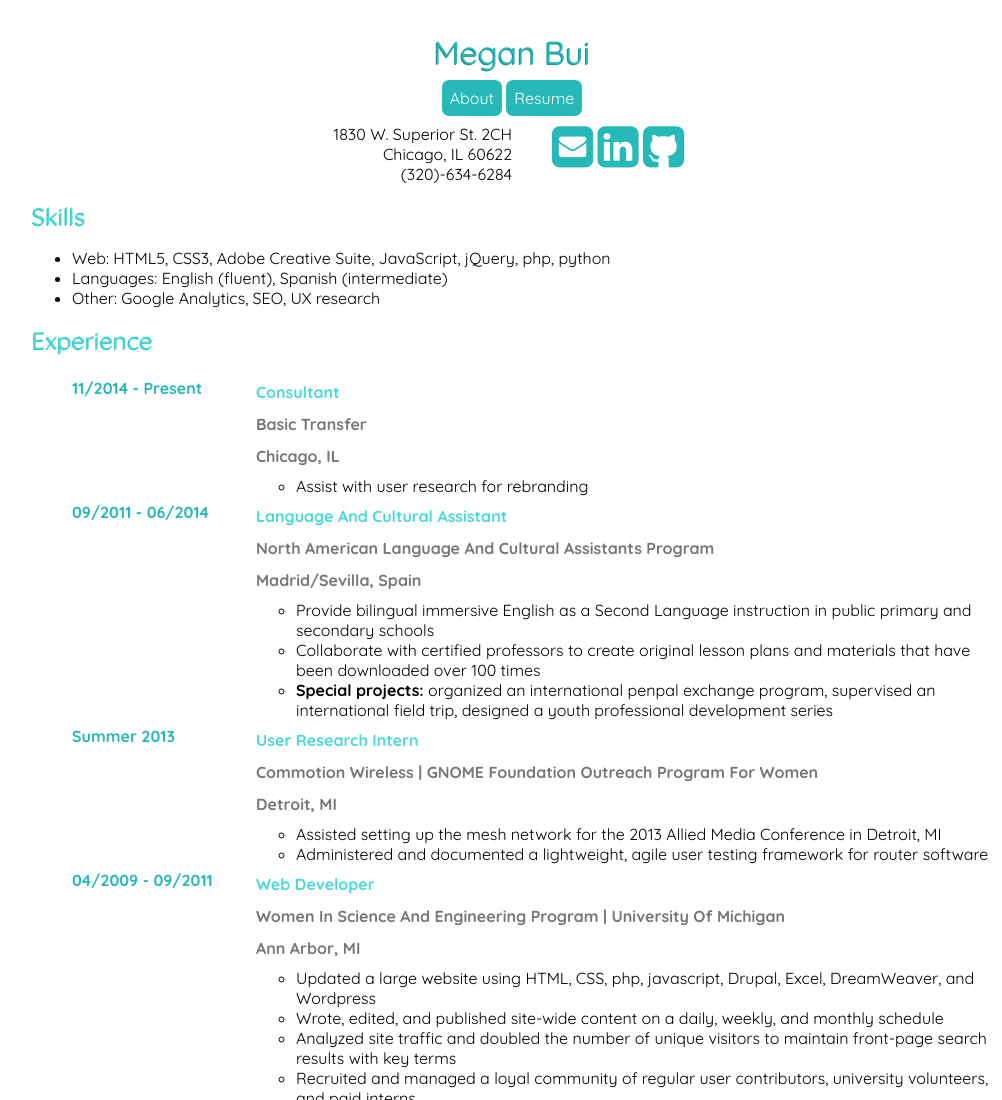
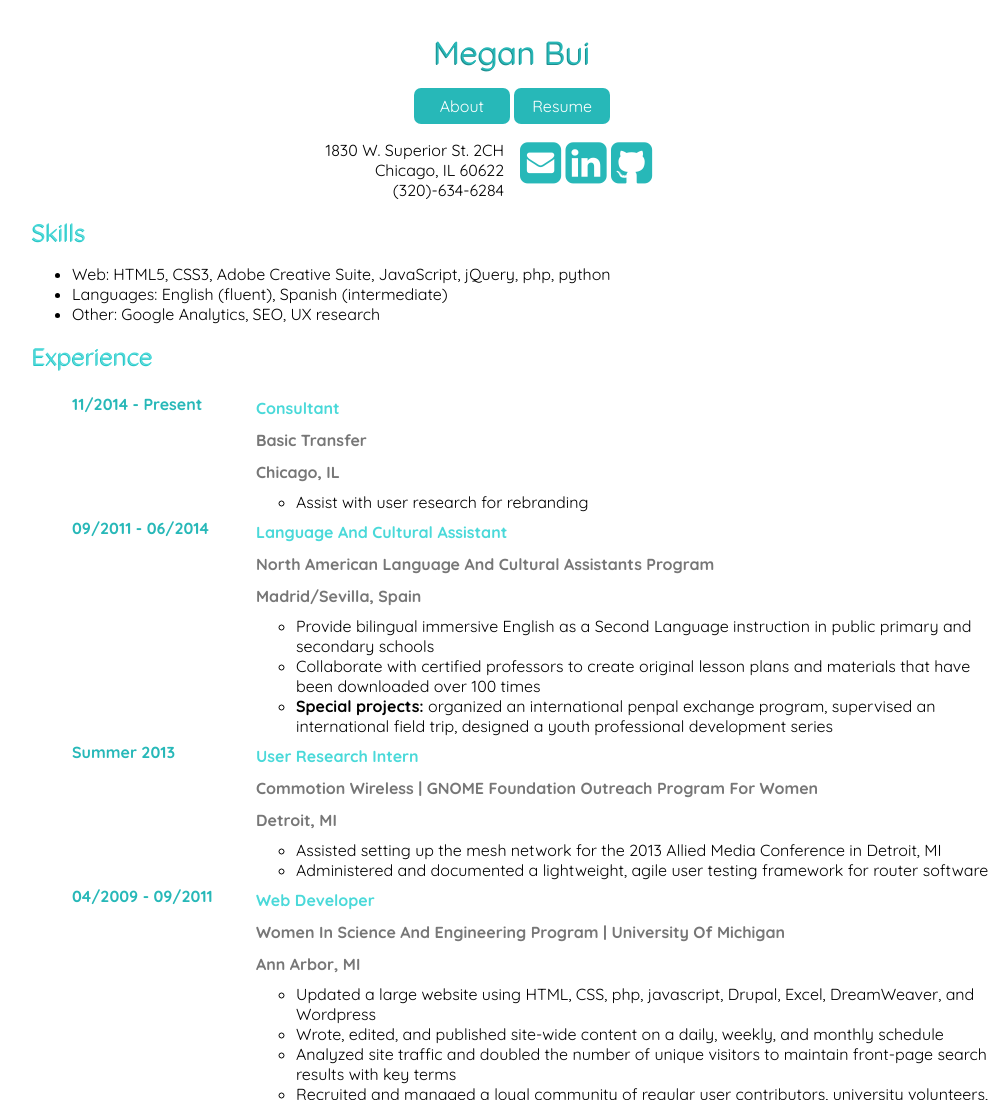
Before and after one commit to mgnrsb/mgnrsb.github.io, a website: page resume.html in a window 1280 px wide. Shown: the top 1100 px of the page, without its empty margins (128-1130 px from the left). Drawn offline with Linux system fonts and the light colour scheme.

Commit message:
update link width

```diff
--- a/scss/style.scss
+++ b/scss/style.scss
@@ -145,6 +145,8 @@ body {
 
 .resume__header ul {
 	float:left;
+	margin:0 auto;
+	padding:1rem .5rem;
 	width:50%;
 }
 	.resume__header:before,
@@ -156,7 +158,7 @@ body {
 	.resume__header li {
 		list-style:none;
 	}
-	.resume__header ul:nth-child(2n + 1) {
+	.contact-physical {
 		text-align:right;
 	}
 
@@ -191,6 +193,7 @@ body {
 		text-decoration:none;
 	}
 }
+
 .navigation-main__links {
 	margin:0;
 	padding:0;
@@ -203,6 +206,8 @@ body {
 		background-color:$blue-dark;
 		border-radius:7px;
 		color:#fff;
+		display:block;
 		padding:.5rem;
+		width:6rem;
 	}
 }
```
Also changed, not shown: css/style.css.
